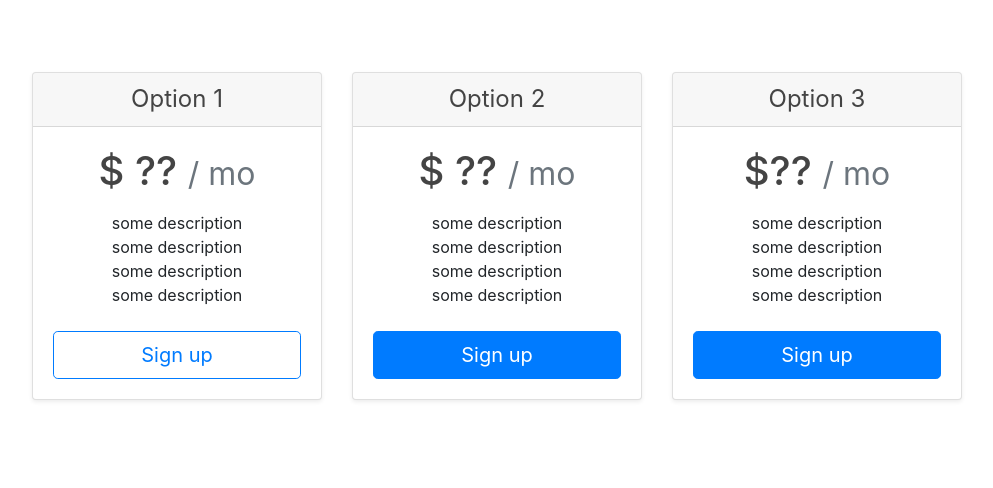
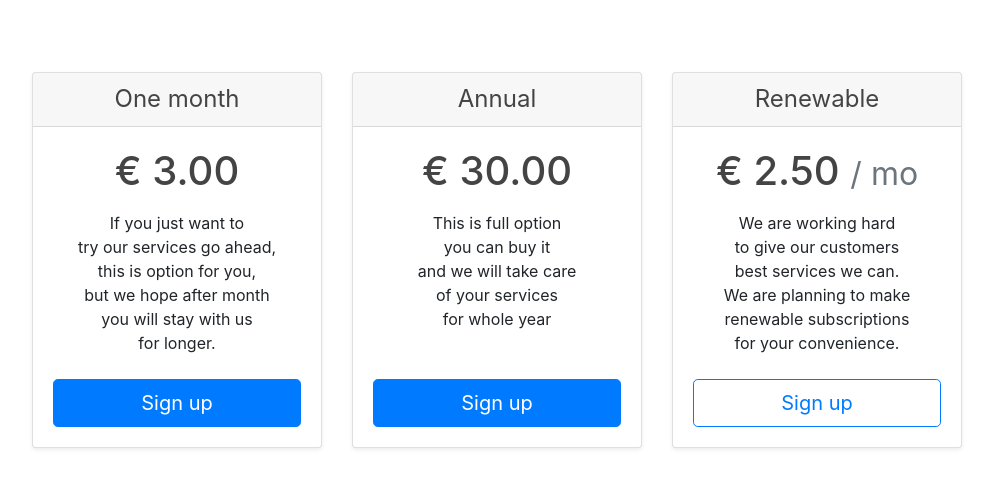
Before and after one commit to kamsza/io_django, a Django app: template templates/home_page/pricing.html in a window 1280 px wide. Shown: the part 56-544 px from the top of the page, without its empty margins (143-1136 px from the left). Run offline with Django 3.2, Linux system fonts and the light colour scheme; the template is opened without the code that fills it, so the values that code supplies are empty; some libraries are stand-ins or nearby versions.

Commit message:
minor changes

```diff
--- a/templates/home_page/pricing.html
+++ b/templates/home_page/pricing.html
@@ -27,52 +27,59 @@
     </style>
 {% endblock %}
 
+
 {% block content %}
     <div class="container">
       <div class="card-deck mb-3 text-center">
         <div class="card mb-4 shadow-sm">
           <div class="card-header">
-            <h4 class="my-0 font-weight-normal">Option 1</h4>
+            <h4 class="my-0 font-weight-normal">One month</h4>
           </div>
           <div class="card-body">
-            <h1 class="card-title pricing-card-title">$ ?? <small class="text-muted">/ mo</small></h1>
+            <h1 class="card-title pricing-card-title">€ 3.00</h1>
             <ul class="list-unstyled mt-3 mb-4">
-              <li>some description</li>
-              <li>some description</li>
-              <li>some description</li>
-              <li>some description</li>
-            </ul>
-            <a type="button" class="btn btn-lg btn-block btn-outline-primary" href="{% url 'signup' %}">Sign up</a>
-          </div>
-        </div>
-        <div class="card mb-4 shadow-sm">
-          <div class="card-header">
-            <h4 class="my-0 font-weight-normal" >Option 2</h4>
-          </div>
-          <div class="card-body">
-            <h1 class="card-title pricing-card-title">$ ?? <small class="text-muted">/ mo</small></h1>
-            <ul class="list-unstyled mt-3 mb-4">
-              <li>some description</li>
-              <li>some description</li>
-              <li>some description</li>
-              <li>some description</li>
+                <li>If you just want to</li>
+                <li>try our services go ahead,</li>
+                <li>this is option for you,</li>
+                <li>but we hope after month</li>
+                <li>you will stay with us</li>
+                <li>for longer.</li>
             </ul>
             <a type="button" class="btn btn-lg btn-block btn-primary" href="{% url 'signup' %}">Sign up</a>
           </div>
         </div>
         <div class="card mb-4 shadow-sm">
           <div class="card-header">
-            <h4 class="my-0 font-weight-normal">Option 3</h4>
+            <h4 class="my-0 font-weight-normal" >Annual</h4>
           </div>
           <div class="card-body">
-            <h1 class="card-title pricing-card-title">$?? <small class="text-muted">/ mo</small></h1>
+            <h1 class="card-title pricing-card-title">€ 30.00</h1>
             <ul class="list-unstyled mt-3 mb-4">
-              <li>some description</li>
-              <li>some description</li>
-              <li>some description</li>
-              <li>some description</li>
+                <li>This is full option</li>
+                <li>you can buy it</li>
+                <li>and we will take care </li>
+                <li>of your services</li>
+                <li>for whole year</li>
+                <li> &nbsp </li>
             </ul>
             <a type="button" class="btn btn-lg btn-block btn-primary" href="{% url 'signup' %}">Sign up</a>
+          </div>
+        </div>
+        <div class="card mb-4 shadow-sm">
+          <div class="card-header">
+            <h4 class="my-0 font-weight-normal">Renewable</h4>
+          </div>
+          <div class="card-body">
+            <h1 class="card-title pricing-card-title">€ 2.50 <small class="text-muted">/ mo</small></h1>
+            <ul class="list-unstyled mt-3 mb-4">
+                <li>We are working hard</li>
+                <li>to give our customers</li>
+                <li>best services we can.</li>
+                <li>We are planning to make</li>
+                <li>renewable subscriptions</li>
+                <li>for your convenience.</li>
+            </ul>
+            <a type="button" class="btn btn-lg btn-block btn-outline-primary" href="{% url 'signup' %}">Sign up</a>
           </div>
         </div>
       </div>
--- a/templates/user_page/home.html
+++ b/templates/user_page/home.html
@@ -43,7 +43,7 @@
             {% if service.result == '-' %}
             {% elif service.result == 'successful' %}
                <img class="mb-4" src="{% static 'successful.svg' %}">
-            {% elif service.result in 'no reponse,internal failure: out of memory,internal failure: vpn_connection_failure,internal failure: process_crash' %}
+            {% elif service.result in 'no reponse,internal failure' %}
                <img class="mb-4" src="{% static 'warning.svg' %}">
             {% else %}
                <img class="mb-4" src="{% static 'error.svg' %}">
--- a/user_side/forms.py
+++ b/user_side/forms.py
@@ -62,9 +62,12 @@ class SubscriptionForm3(forms.Form):
     vpn_checklist = []
     file_names = []
     user_vpns = []
+    label_set = set()
     for vpn in VPN.objects.filter(public=True).order_by('location__continent', 'location__country'):
         label = '{:30.25} {:30.25}'.format(vpn.location.continent, vpn.location.country)
-        vpn_checklist.append((vpn.id, label))
+        if label not in label_set:
+            label_set.add(label)
+            vpn_checklist.append((vpn.id, label))
     multiple_checkboxes = forms.MultipleChoiceField(choices=vpn_checklist, required=False, widget=forms.CheckboxSelectMultiple())
     vpn_file = forms.FileField(required=False)
 
```
Also changed, not shown: templates/user_page/buy_subscription_form_3.html (+11 -4 lines), user_side/views.py (+15 -7 lines), db.sqlite3.
